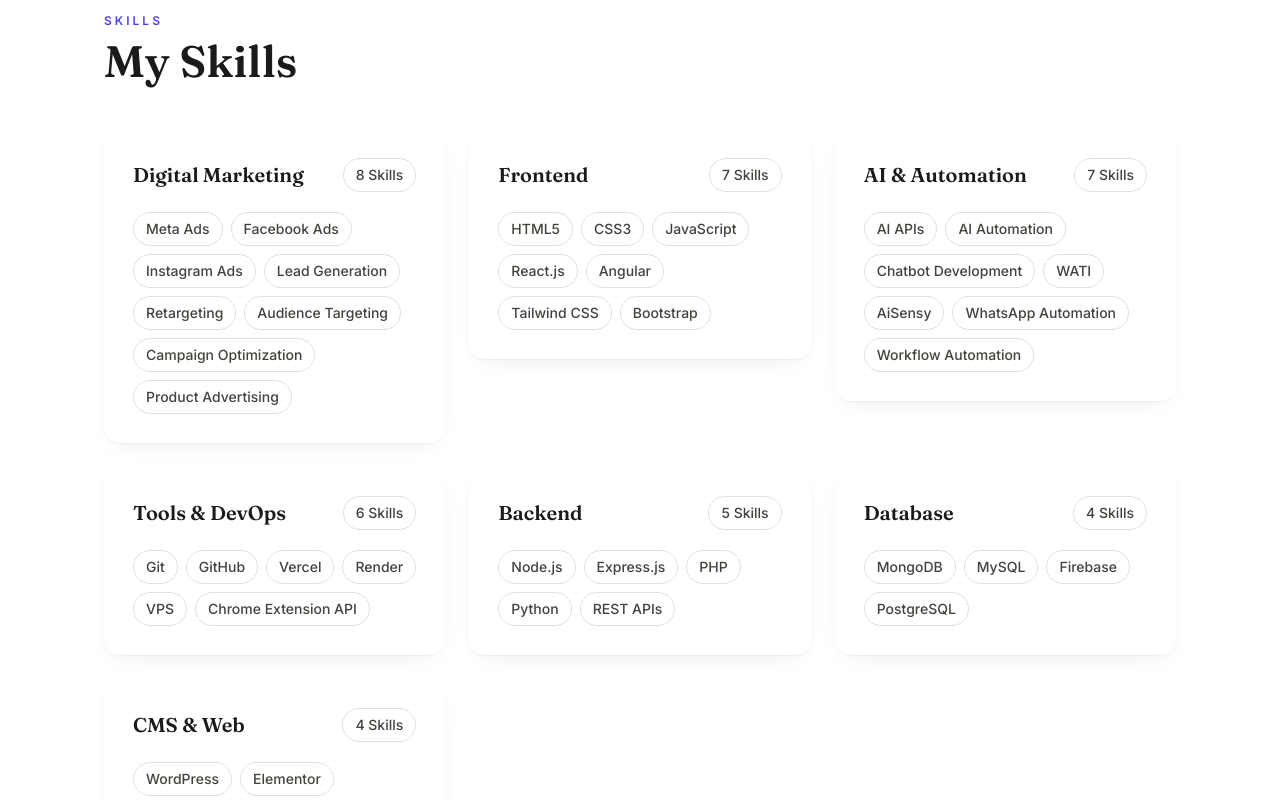
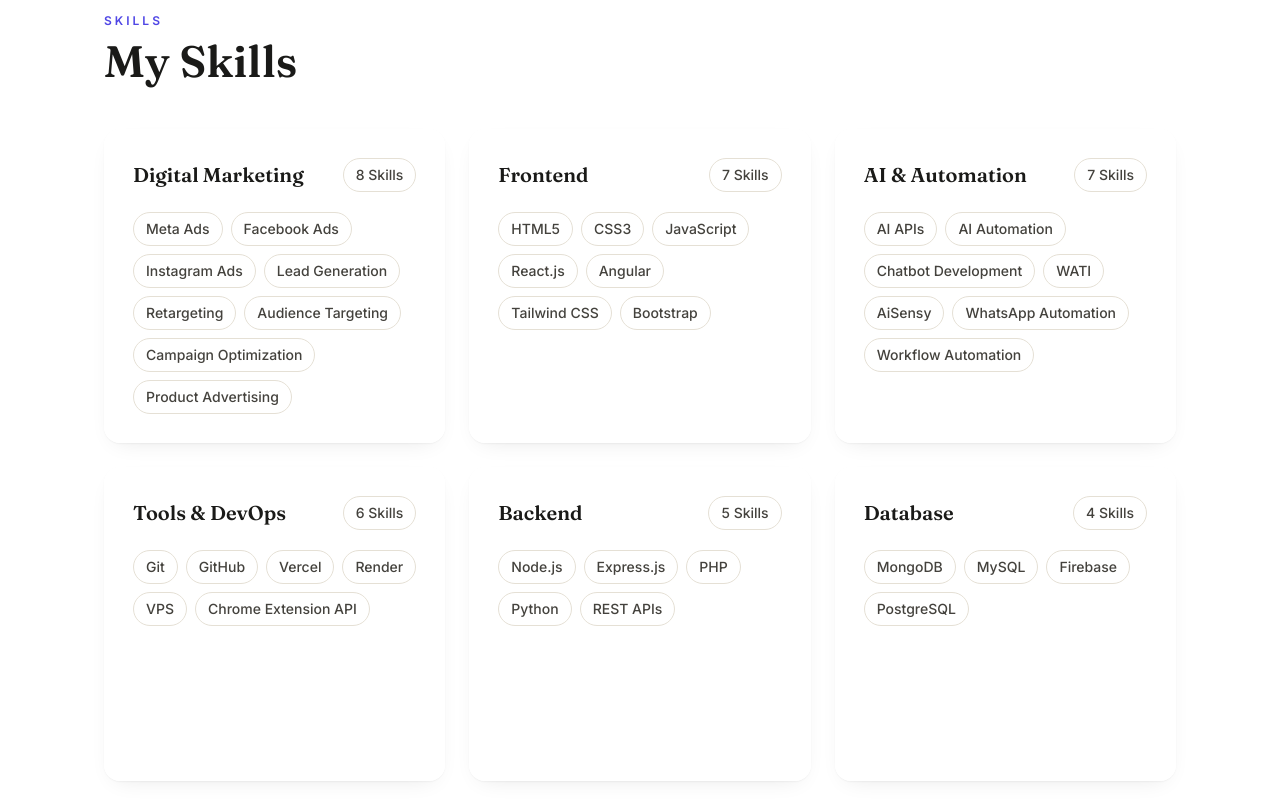
Before and after one commit to RajCoder9931/Protfolio-main, a React (Vite) app: page / in a window 1280 px wide. Shown: the part 2580-3380 px from the top of the page. Built offline with nearby package versions, Linux system fonts and the light colour scheme.

Commit message:
Make Skills cards equal height and width with consistent grid spacing

```diff
--- a/src/components/About.tsx
+++ b/src/components/About.tsx
@@ -82,9 +82,9 @@ const About = () => {
             <h2 className="section-title">My Skills</h2>
           </div>
 
-          <div className="grid items-start gap-6 sm:grid-cols-2 lg:grid-cols-3">
+          <div className="skills-grid grid auto-rows-fr items-stretch gap-6 sm:grid-cols-2 lg:grid-cols-3">
             {SKILL_GROUPS.map((group) => (
-              <div key={group.title} className="card-glass p-7">
+              <div key={group.title} className="skill-card card-glass h-full min-w-0 p-7">
                 <div className="flex items-center justify-between">
                   <h3 className="font-serif text-xl font-semibold text-ink">{group.title}</h3>
                   <span className="chip text-xs">{group.items.length} Skills</span>
```
